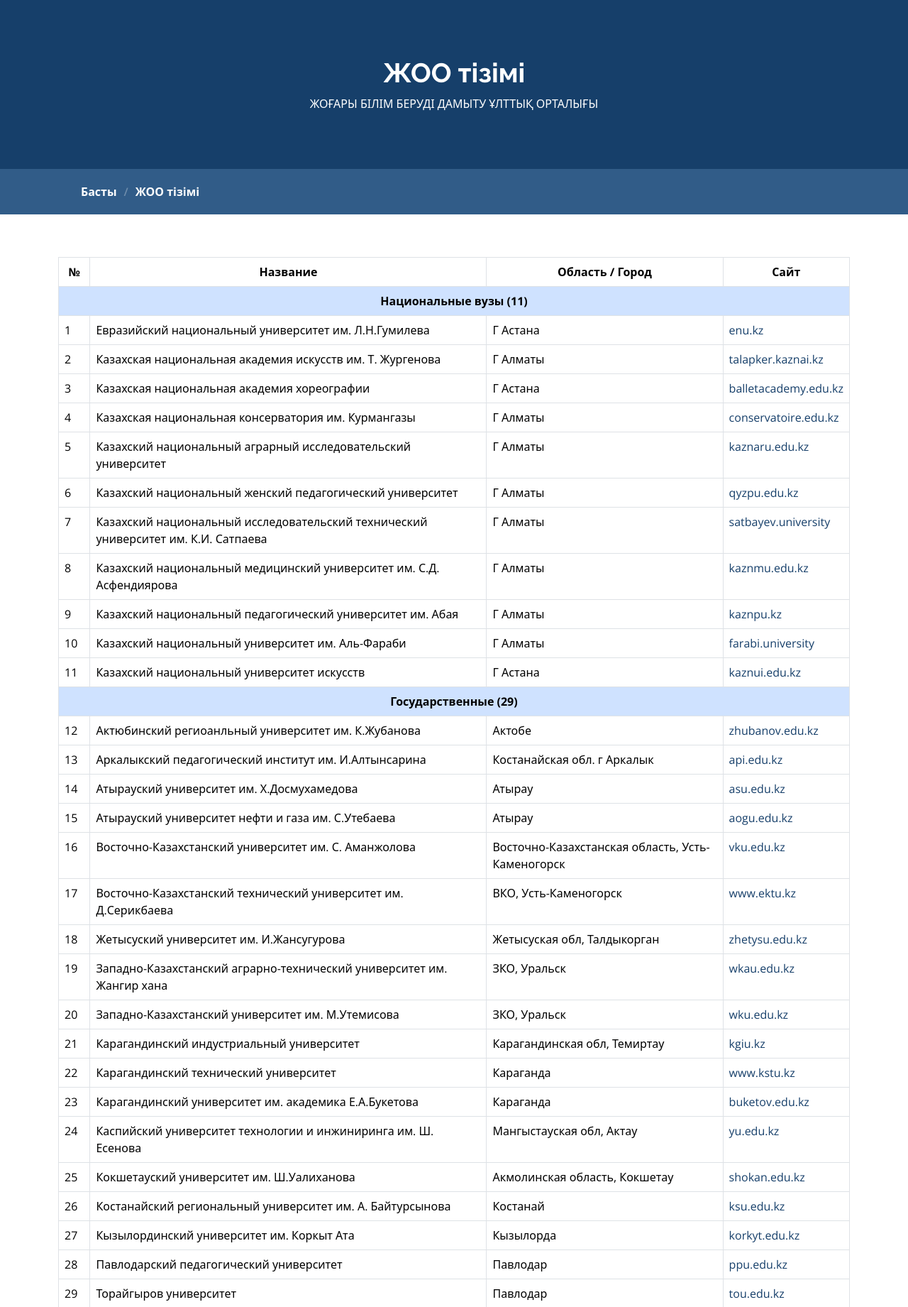
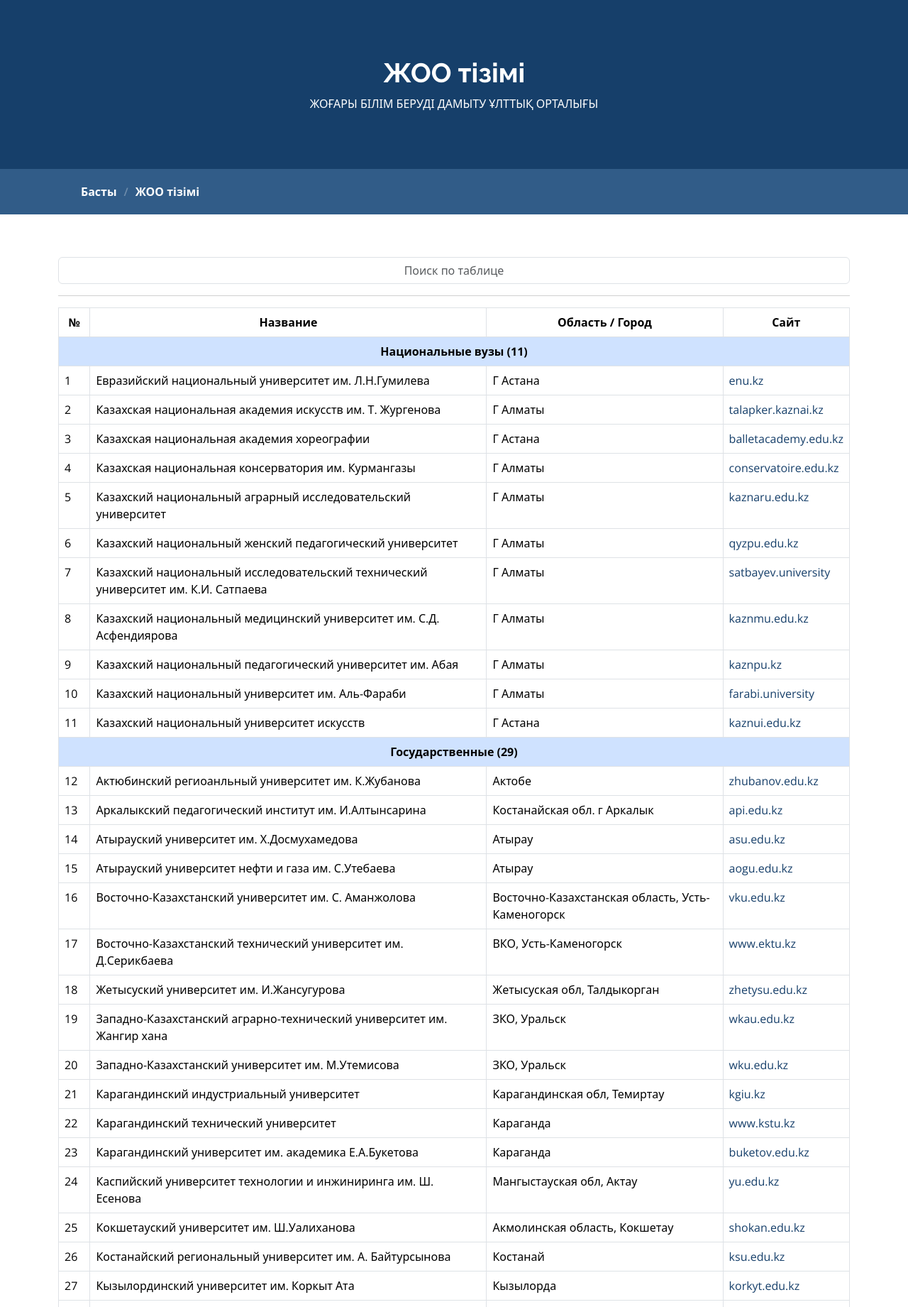
Before and after one commit to AnsaganK/enic, a Django app: page /university in a window 1280 px wide. Shown: the part 94-1935 px from the top of the page at 71% size. Run offline with Django 5.2, Linux system fonts and the light colour scheme; some libraries are stand-ins or nearby versions.

Commit message:
add search for university

```diff
--- a/app/templates/app/university/list.html
+++ b/app/templates/app/university/list.html
@@ -30,7 +30,9 @@
     </div>
     <section class="section">
         <div class="container">
-            <table class="table table-bordered">
+            <input type="text" id="search" class="form-control text-center" placeholder="Поиск по таблице"/>
+            <hr>
+            <table class="table table-bordered" id="universityTable">
                 <thead class="text-center">
                 <tr>
                     <th class="header">№</th>
@@ -687,3 +689,16 @@
         </div>
     </section>
 {% endblock %}
+
+
+{% block script %}
+    <script>
+        document.getElementById('search').addEventListener('keyup', function () {
+            let filter = this.value.toLowerCase();
+            let rows = document.querySelectorAll('#universityTable tbody tr');
+            rows.forEach(row => {
+                row.style.display = row.textContent.toLowerCase().includes(filter) ? '' : 'none';
+            });
+        });
+    </script>
+{% endblock %}
```
